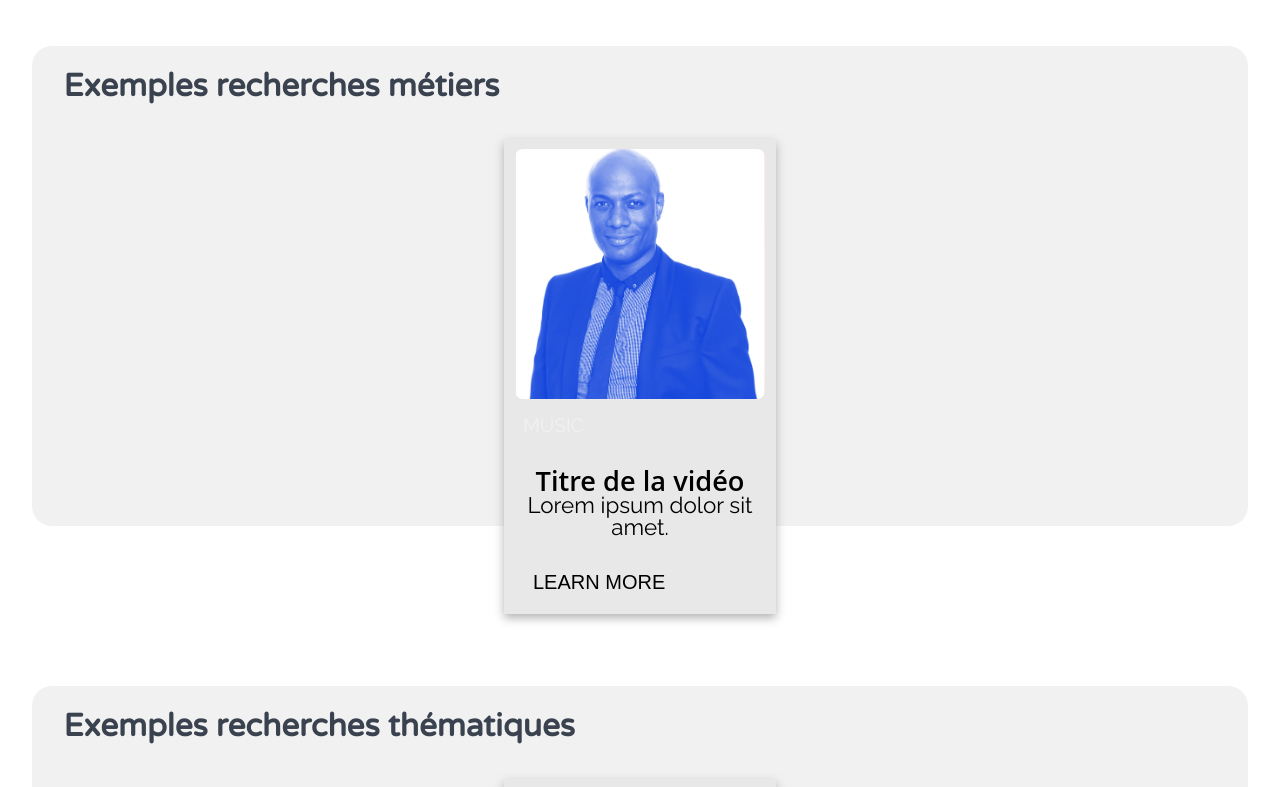
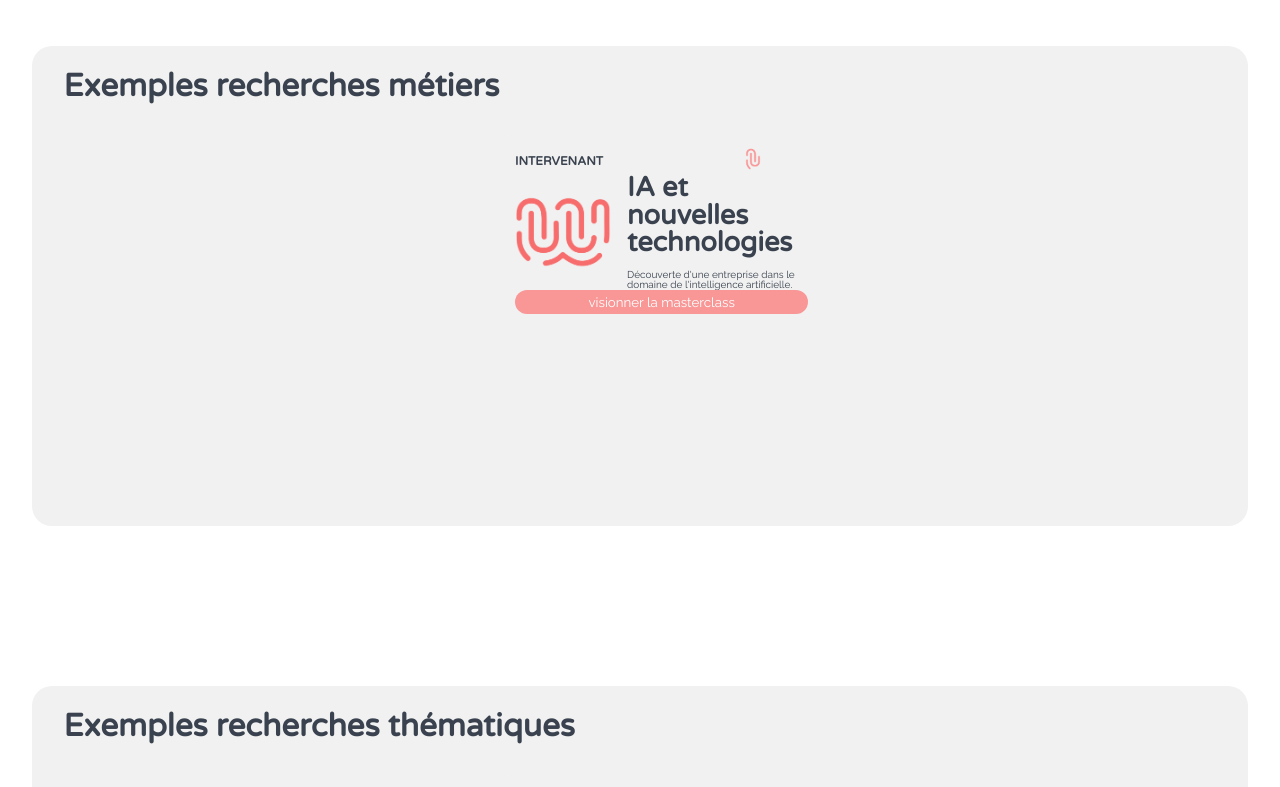
Before and after one commit to SylvainLx/Projet_3_MasterWild, a React (Vite) app in the folder frontend/: page / in a window 1280 px wide. Shown: the part 1260-2047 px from the top of the page. Built offline with nearby package versions, Linux system fonts and the light colour scheme.

Commit message:
masterclass cards redone

```diff
--- a/frontend/src/components/CardMasterclass.jsx
+++ b/frontend/src/components/CardMasterclass.jsx
@@ -1,26 +1,38 @@
 import "../style/CardMasterclass.css";
-import harryroselmack from "../assets/harryroselmack.png";
+import Pattern from "../assets/pictures/patter-rose-2.png";
+import LogoIntervenant from "../assets/pictures/logo-HD-fond-transparent.png";
 
 export default function CardMasterclass() {
   return (
     <div className="card-container">
-      <img
-        src={harryroselmack}
-        alt="Masterclass's caption"
-        className="picture-card"
-      />
-
-      <div className="information">
-        <span className="theme">Music</span>
-        <div>
-          <h2 className="title-card">Titre de la vidéo</h2>
-          <p className="description-card">Lorem ipsum dolor sit amet.</p>
+      <div className="top-card">
+        <div className="inter">
+          <p>intervenant</p>
         </div>
-        <div className="button">
-          <button type="button" className="button-style">
-            LEARN MORE
-          </button>
+        <div className="logo-wild">
+          <img src={Pattern} alt="logo simple wild" className="logo1" />
         </div>
+      </div>
+      <div className="contenu-card">
+        <div className="logo-inter">
+          <img src={LogoIntervenant} alt="logo simple wild" className="logo2" />
+        </div>
+        <div className="title-desc">
+          <div className="title-card">
+            <h2>IA et nouvelles technologies</h2>
+          </div>
+          <div className="desc-card">
+            <p>
+              Découverte d'une entreprise dans le domaine de l'intelligence
+              artificielle.
+            </p>
+          </div>
+        </div>
+      </div>
+      <div className="button-start">
+        <button type="button" className="voir-vid">
+          visionner la masterclass
+        </button>
       </div>
     </div>
   );
--- a/frontend/src/style/CardMasterclass.css
+++ b/frontend/src/style/CardMasterclass.css
@@ -2,66 +2,87 @@
 
 /* STRUCTURE CARD */
 .card-container {
-  max-width: 150px;
-  margin: auto;
-  background-color: rgb(232 232 232);
-  box-shadow: 0px 4px 9px 0px rgba(167, 167, 169, 0.87);
-  margin: 20px auto;
-  padding: 1%;
+  width: 18em;
+  height: 9em;
+  background-color: var(--optionnal-text);
+  margin: 1em auto;
+  padding: 0.8em;
+  border-radius: 10px;
 }
 
 .card-container:hover {
-  box-shadow: 8px 8px 12px rgb(206, 198, 198);
+  box-shadow: 8px 8px 12px var(--secondary-text);
   -webkit-transform: scale(1.02); /* Safari and Chrome */
   -moz-transform: scale(1.02); /* Firefox */
   -ms-transform: scale(1.02); /* IE 9 */
   -o-transform: scale(1.02); /* Opera */
   transform: scale(1.02);
 }
-.picture-card {
-  border-radius: 8px;
-  height: auto;
-  width: 100%;
+
+.top-card {
   display: flex;
+  flex-direction: row;
+  justify-content: space-between;
   align-items: center;
 }
-.information {
+
+.inter {
+  font-family: "VarelaRound", sans-serif;
+  font-weight: var(--bold);
+  font-size: var(--S);
+  text-transform: uppercase;
+  color: var(--primary-text);
+}
+
+.logo1 {
+  width: 1.5em;
+}
+
+.contenu-card {
+  display: flex;
+  flex-direction: row;
+  justify-content: space-between;
+  align-items: center;
+  align-content: center;
+  color: var(--primary-text);
+}
+
+.logo2 {
+  width: 6em;
+  padding-right: 1em;
+}
+
+.title-desc {
   display: flex;
   flex-direction: column;
-  justify-content: space-between;
-  padding: 2px;
-  height: 140px;
 }
-.theme {
-  font-size: 0.7rem;
-  color: var(--optionnal-text);
-  text-transform: uppercase;
-  margin: 15px 0 0 3px;
+
+.title-card {
+  font-family: "VarelaRound", sans-serif;
+  font-weight: var(--bold);
+  font-size: var(--M);
+  padding-right: 0.5em;
+  padding-bottom: 0.5em;
 }
-.title-card {
-  font-weight: var(--semi-bold);
+
+.desc-card {
+  font-size: 10px;
+  font-family: "Raleway", sans-serif;
+  font-weight: none;
+}
+
+.button-start {
   text-align: center;
-  font-size: 1rem;
-  font-family: "Open Sans", sans-serif;
 }
-.description-card {
-  text-align: center;
-  font-size: 0.8rem;
-}
-.button {
-  display: flex;
-  align-items: center;
-}
-.button-style {
-  margin: 0 0 6px 10px;
-  color: var(--main-blue);
-  background-color: transparent;
+
+.voir-vid {
   border: none;
-  font-size: 13px;
-  cursor: pointer;
-}
-.button-style:hover {
-  text-decoration: underline;
+  border-radius: 15px;
+  width: 22em;
+  padding: 4px 10px;
+  background-color: var(--main-red);
+  font-family: "Raleway", sans-serif;
+  color: white;
 }
 
 /* MEDIA QUERIES */
```
